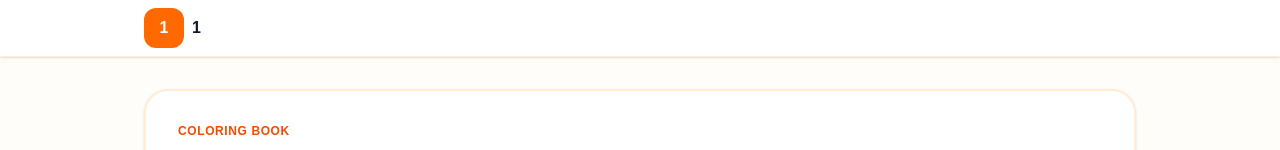
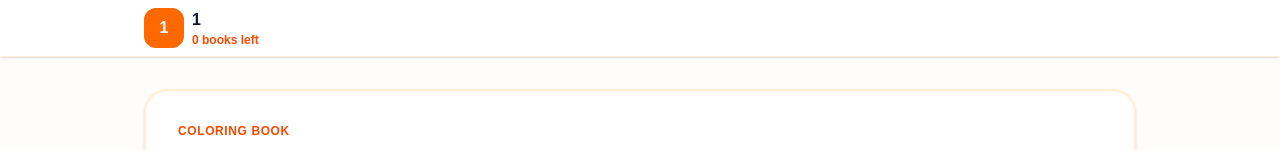
Before and after one commit to mensuraljaheshery-netizen/mycoloring-star, a Next.js app: page /s/1 in a window 1280 px wide. Shown: the top 150 px of the page. Built offline with nearby package versions, Linux system fonts and the light colour scheme; no server answers; the database is empty.

Commit message:
Show the books left at the top of every shop page.

```diff
--- a/src/app/api/shop-trial/route.ts
+++ b/src/app/api/shop-trial/route.ts
@@ -21,10 +21,11 @@ export async function POST(req: NextRequest) {
     return NextResponse.json({ allowed: false, remaining: 0, reason: 'Missing order.' }, { status: 400 });
   }
   const status = await reserveShopTrial(requestIp(req), orderId, shopName);
-  if (status.allowed) return NextResponse.json(status);
+  const paidBefore = await accountCredits(slug);
+  if (status.allowed) return NextResponse.json({ ...status, paid: paidBefore });
   const paid = await spendAccountCredit(slug);
   if (!paid.ok) {
     return NextResponse.json({ allowed: false, remaining: 0, reason: 'Ask the shop to add book credits.' }, { status: 403 });
   }
-  return NextResponse.json({ allowed: true, remaining: paid.credits });
+  return NextResponse.json({ allowed: true, remaining: paid.credits, paid: paid.credits });
 }
--- a/src/components/ShopDesk.tsx
+++ b/src/components/ShopDesk.tsx
@@ -26,6 +26,7 @@ export default function ShopDesk({ slug, hintedName }: { slug: string; hintedNam
   const [themeName, setThemeName] = useState('Superhero');
   const [consent, setConsent] = useState(false);
   const [credits, setCredits] = useState<number | null>(null);
+  const [booksLeft, setBooksLeft] = useState<number | null>(null);
   const [logo, setLogo] = useState('');
   const [whiteLabel, setWhiteLabel] = useState(false);
   const [headline, setHeadline] = useState('');
@@ -39,7 +40,10 @@ export default function ShopDesk({ slug, hintedName }: { slug: string; hintedNam
     saveShopProfile(shopName, slug);
     fetch(`/api/shop-trial?shop=${encodeURIComponent(slug)}`)
       .then((res) => res.json())
-      .then((data) => setCredits(typeof data.remaining === 'number' ? data.remaining : 0))
+      .then((data) => {
+        setCredits(typeof data.remaining === 'number' ? data.remaining : 0);
+        setBooksLeft(typeof data.paid === 'number' ? data.paid : 0);
+      })
       .catch(() => setCredits(0));
     fetch(`/api/shop-brand?slug=${encodeURIComponent(slug)}`)
       .then((res) => res.json())
@@ -79,6 +83,7 @@ export default function ShopDesk({ slug, hintedName }: { slug: string; hintedNam
         body: JSON.stringify({ orderId: orderToken, shopName, slug }),
       });
       const gateData = await gate.json();
+      if (typeof gateData.paid === 'number') setBooksLeft(gateData.paid);
       if (!gate.ok || !gateData.allowed) {
         setCredits(0);
         setError('Ask the shop to start this book.');
@@ -126,7 +131,12 @@ export default function ShopDesk({ slug, hintedName }: { slug: string; hintedNam
                 {initials(shopName)}
               </div>
             )}
-            <span className="font-black text-slate-900 tracking-tight">{shopName}</span>
+            <div className="min-w-0">
+              <span className="font-black text-slate-900 tracking-tight">{shopName}</span>
+              <span className="block text-xs font-black text-orange-600">
+                {booksLeft === null ? 'Books left' : `${booksLeft} books left`}
+              </span>
+            </div>
           </>
         </div>
       </header>
```
